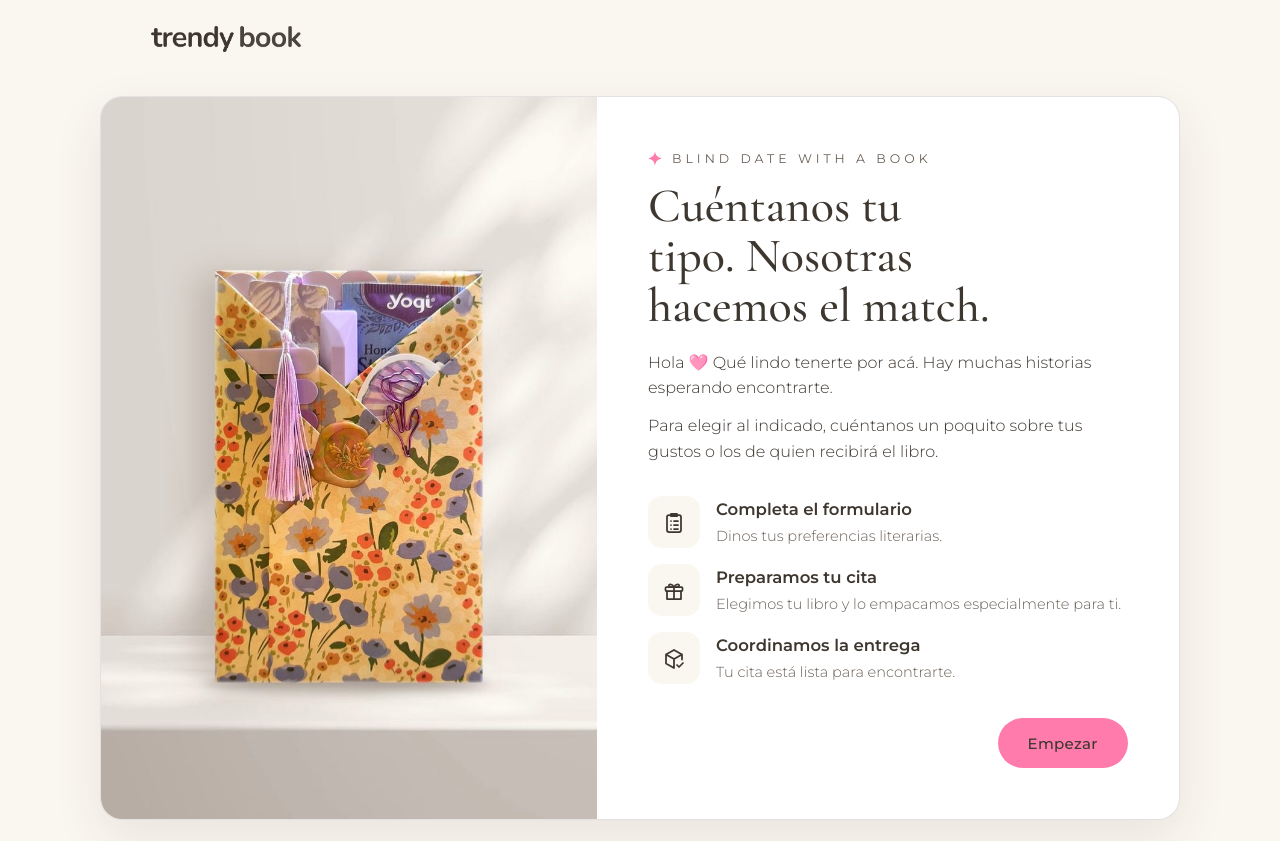
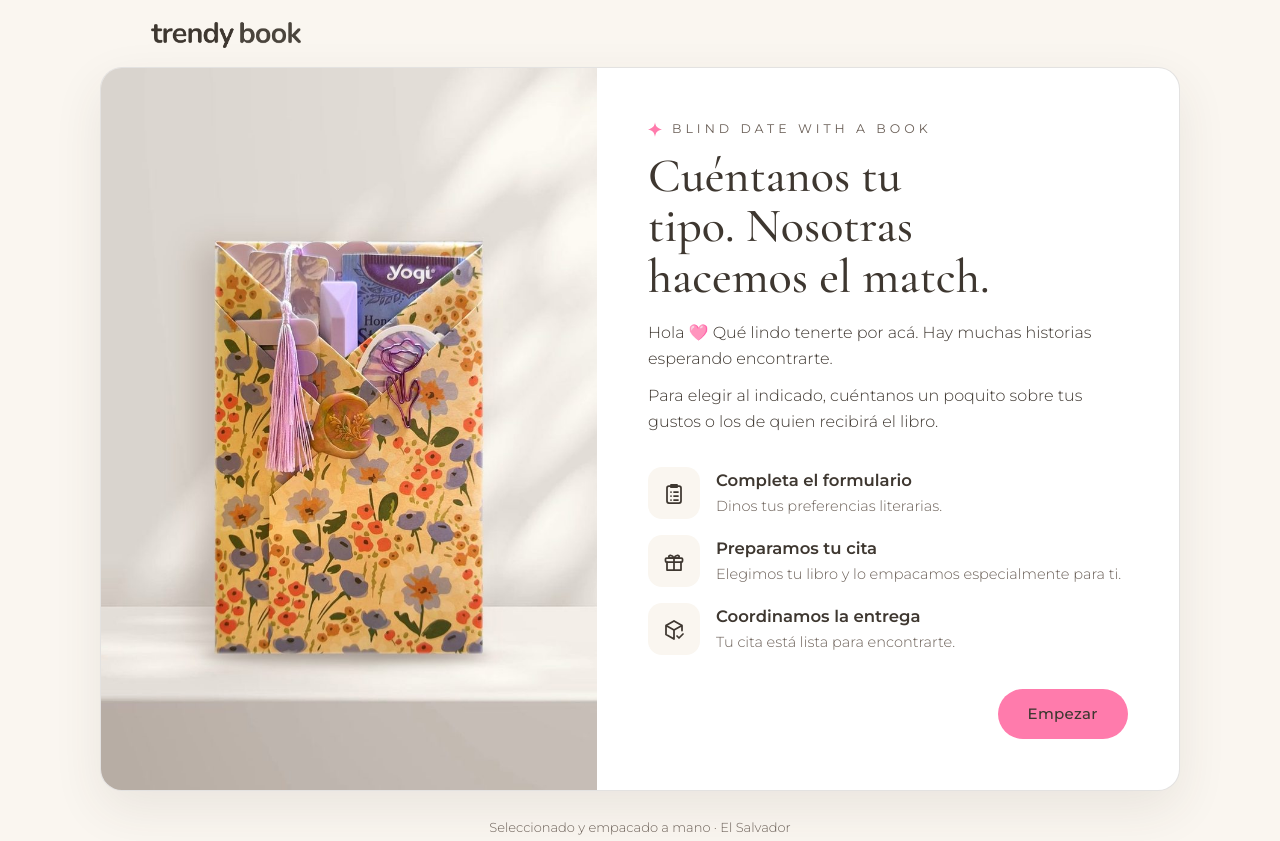
Before and after one commit to kellyjoya23/trendy-book, a plain HTML site: page index.html in a window 1280 px wide. Shown: the top 841 px of the page. Drawn offline with nearby package versions, Linux system fonts and the light colour scheme.

Commit message:
Menos espacio entre el logo y el marco
Co-Authored-By: Claude Opus 5.5 <noreply@anthropic.com>
Claude-Session: https://claude.ai/code/session_01SyhLov8ak1GDd39BGFQuXV

```diff
--- a/styles.css
+++ b/styles.css
@@ -7,13 +7,13 @@
 *{box-sizing:border-box;min-width:0}
 [hidden]{display:none!important}
 body{margin:0;background:var(--cream);color:var(--ink);font:300 16px/1.6 Montserrat,system-ui,sans-serif;overflow-x:clip}
-.top{max-width:1080px;margin:0 auto;display:flex;align-items:center;justify-content:space-between;gap:16px;padding:26px max(4vw,14px) 6px}
+.top{max-width:1080px;margin:0 auto;display:flex;align-items:center;justify-content:space-between;gap:16px;padding:22px max(4vw,14px) 6px}
 .top img{width:150px;height:auto;display:block}
 .handle{display:inline-flex;align-items:center;gap:8px;font-size:12.5px;font-weight:500;letter-spacing:.2em;text-transform:uppercase;color:var(--ink);text-decoration:none;background:#fff;border:1.5px solid var(--peach);border-radius:999px;padding:9px 16px;min-height:40px;animation:latido 1.6s ease-in-out infinite}
 .handle svg{flex:none;color:var(--bub)}
 .handle:hover{animation-play-state:paused;border-color:var(--bub)}
 @keyframes latido{0%,100%{transform:scale(1);box-shadow:0 0 0 0 rgba(255,123,172,.45)}14%{transform:scale(1.07)}28%{transform:scale(1)}42%{transform:scale(1.05);box-shadow:0 0 0 7px rgba(255,123,172,.18)}70%{transform:scale(1);box-shadow:0 0 0 12px rgba(255,123,172,0)}}
-.band{padding:clamp(16px,3vw,40px) max(4vw,14px) 60px}
+.band{padding:clamp(6px,1vw,14px) max(4vw,14px) 60px}
 .card{max-width:1080px;margin:0 auto;display:grid;grid-template-columns:minmax(0,.92fr) minmax(0,1.08fr);background:#fff;border:1px solid var(--line);border-radius:22px;box-shadow:0 18px 50px rgba(62,55,48,.09);overflow:hidden}
 .art{background:#E9E5E2;position:relative;overflow:hidden}
 .art img{position:absolute;inset:0;width:100%;height:100%;object-fit:cover;object-position:50% 45%;display:block}
```
